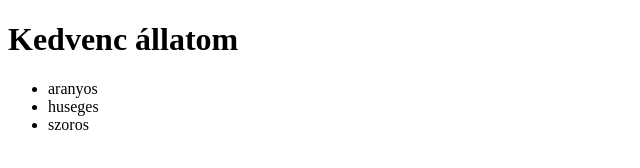
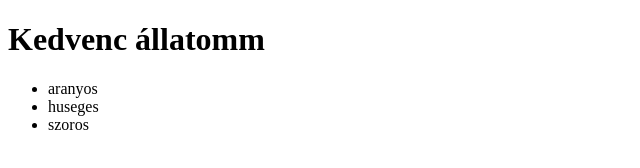
Before and after one commit to bdoriann/web6, a plain HTML site: page index.html in a window 1280 px wide. Shown: the full height of the page, 0-640 px from the left. Drawn offline with Linux system fonts and the light colour scheme.

Commit message:
Mésodik modositas

```diff
--- a/index.html
+++ b/index.html
@@ -5,7 +5,7 @@
     <title>Document</title>
 </head>
 <body>
-    <h1>Kedvenc állatom</h1>
+    <h1>Kedvenc állatomm</h1>
     <ul>
 <li>aranyos</li>
 <li>huseges</li>
```
